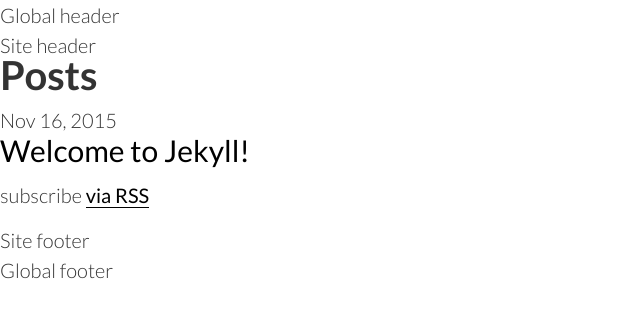
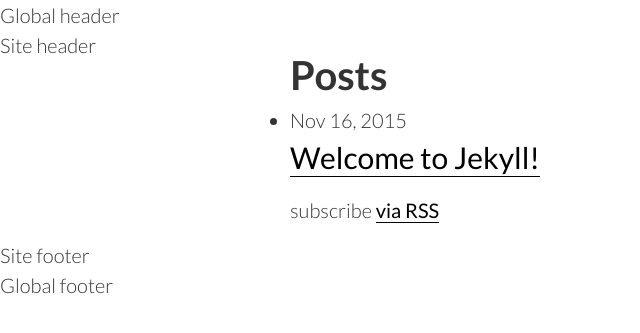
Before and after one commit to routingbyexample/routingbyexample.github.io, a Jekyll site: the page built from index.html, in a window 1280 px wide. Shown: the top 333 px of the page, without its empty margins (0-640 px from the left). Built offline with Jekyll 4.4.1, drawn with Linux system fonts in a browser that asks for light colours.

Commit message:
feat(sass): add body class

```diff
--- a/_sass/_base.scss
+++ b/_sass/_base.scss
@@ -14,7 +14,7 @@
   font-weight: 300;
 }
 
-.rbe-body--styleguide{
+.rbe-body--default{
   main {
     max-width: 700px;
     margin: 0 auto;
@@ -35,11 +35,12 @@
 }
 
 a{
+  display: inline-block;
   color: black;
   font-weight: 400;
   text-decoration: none;
+  line-height: 1.5em;
   background: linear-gradient(black, black) no-repeat;
   background-size: 100% 1px;
   background-position: 0 1.35em;
-  display: inline-block;
 }
```
